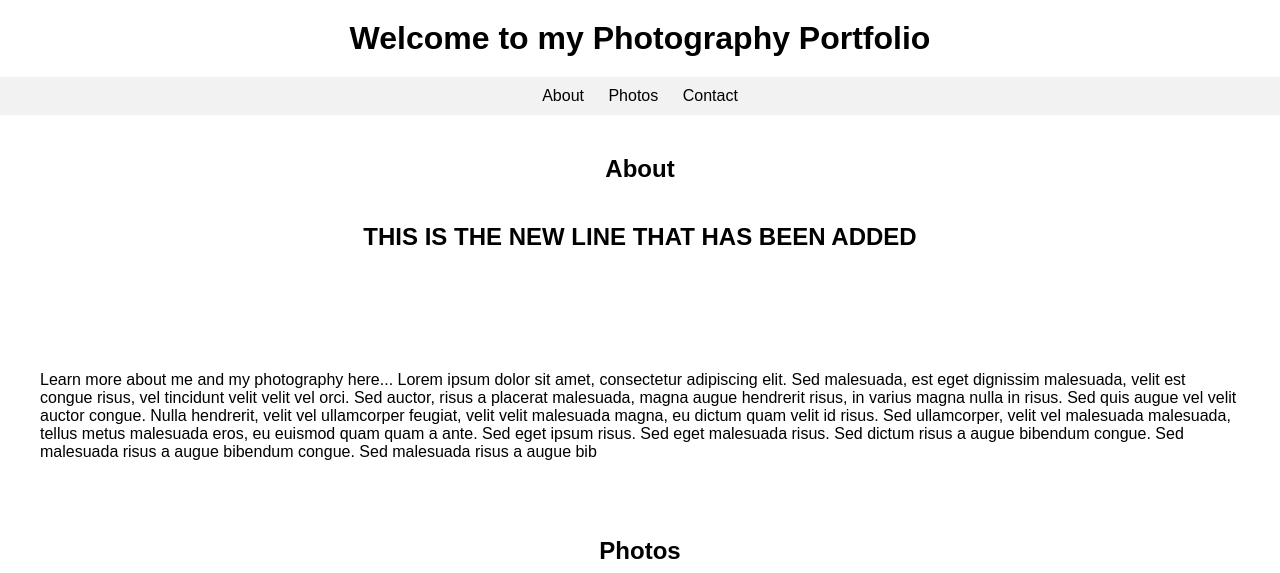
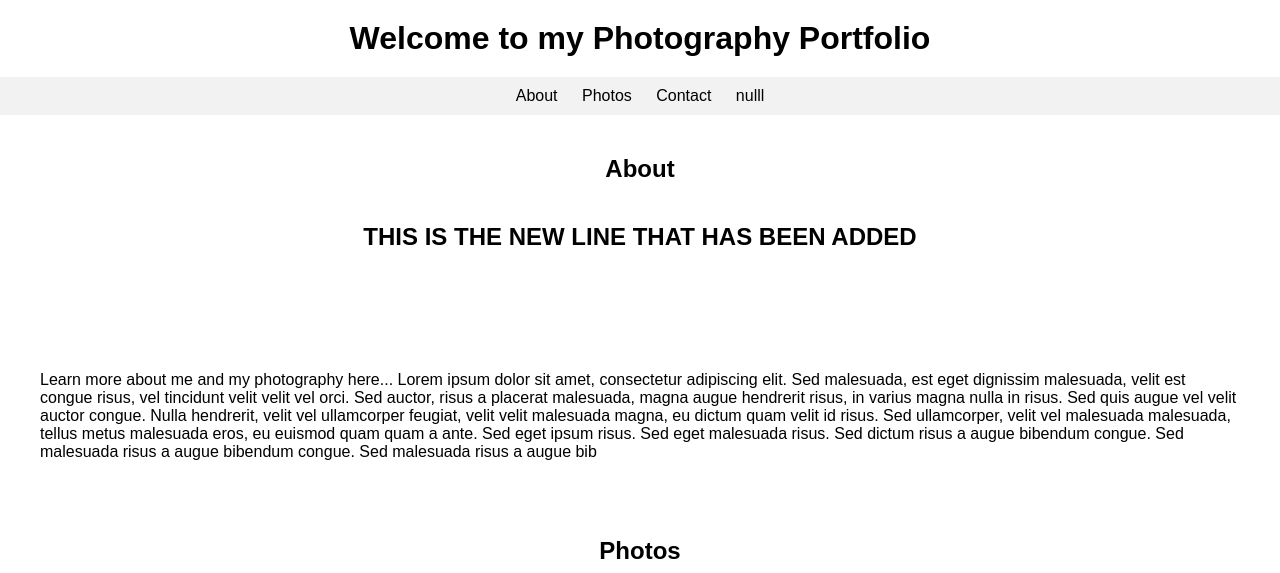
Before and after one commit to ayushkushwaha609/Git_practice, a plain HTML site: page index.html in a window 1280 px wide. Shown: the top 573 px of the page. Drawn offline with Linux system fonts and the light colour scheme.

Commit message:
second change

```diff
--- a/index.html
+++ b/index.html
@@ -13,6 +13,7 @@
         <li><a href="#about">About</a></li>
         <li><a href="#photos">Photos</a></li>
         <li><a href="#contact">Contact</a></li>
+         <li><a href="#null">nulll</a></li>
       </ul>
     </nav>
     <section id="about">
```
